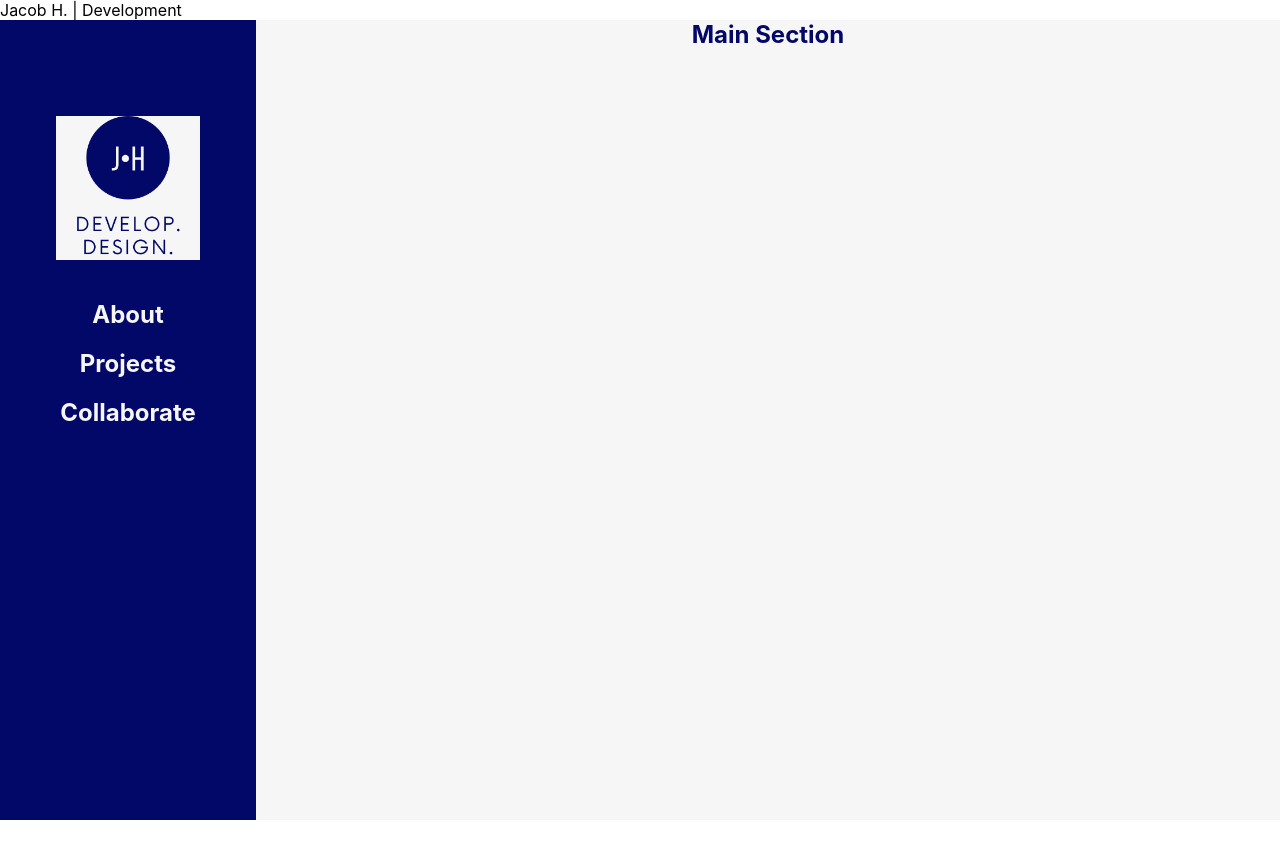
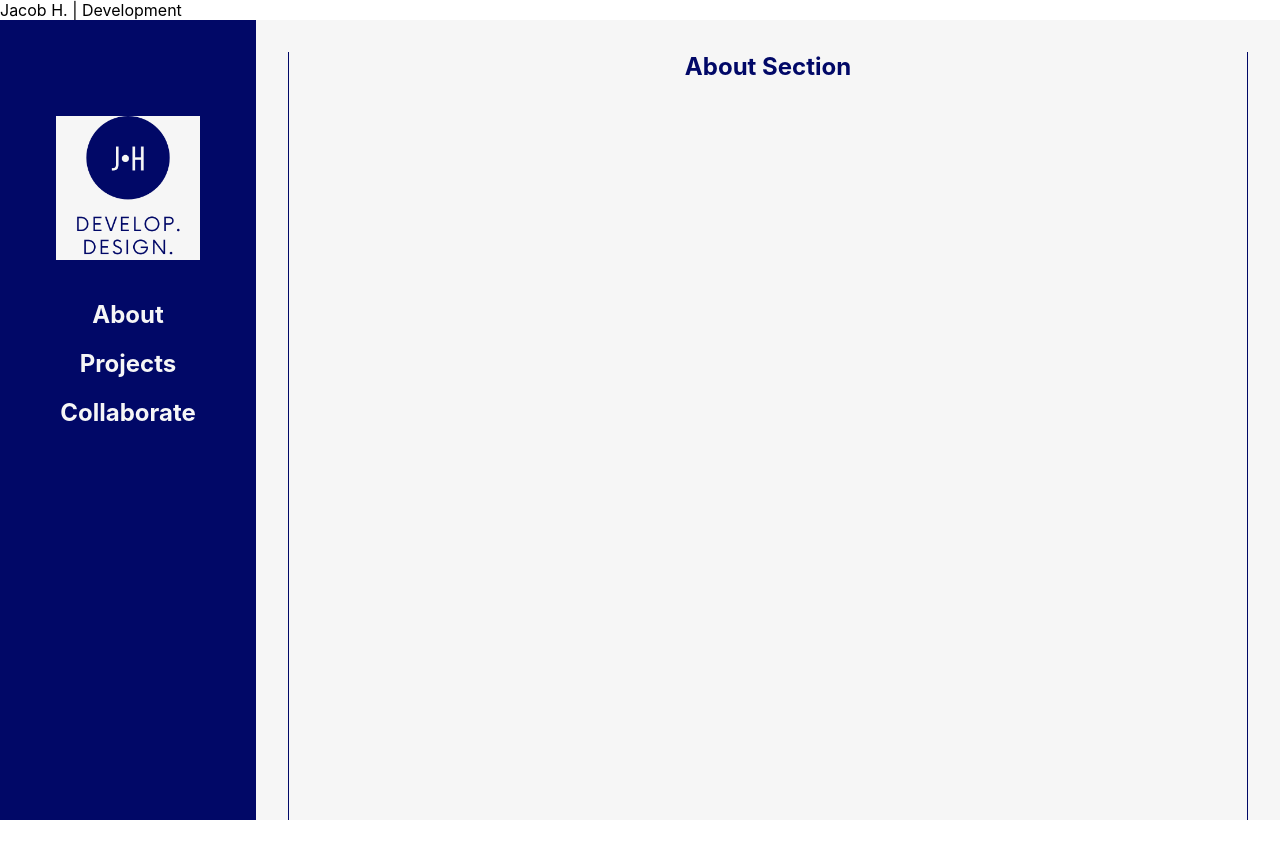
Before and after one commit to jackthelab/portfolio-frontend, a React (Create React App) app: page / in a window 1280 px wide. Shown: the top 858 px of the page. Built offline with nearby package versions, Linux system fonts and the light colour scheme.

Commit message:
Changed the main section styling

```diff
--- a/src/containers/main/main.css
+++ b/src/containers/main/main.css
@@ -2,15 +2,35 @@
     /* background-color: #010867; */
     display: inline-block;
     position: absolute;
+    z-index: -1;
     left: 20%;
     background-color: #f6f6f6;
     color: #010867;
     width: 80%;
     height: 100%;
     margin: 0px;
+    overflow: auto;
 }
 
 #main h1 {
     margin-top: 0px;
     margin-bottom: 0px;
 }
+
+#main div {
+    height: 75rem;
+    margin: 2rem;
+}
+
+#main .light-bg {
+    background-color: #f6f6f6;
+    color: #010867;
+    border-left: solid #010867 .1px;
+    border-right: solid #010867 .1px;
+}
+
+#main .dark-bg {
+    background-color: #010867;
+    color: #f6f6f6;
+    /* border: solid #f6f6f6 .25px; */
+}
--- a/src/containers/main/main.js
+++ b/src/containers/main/main.js
@@ -1,11 +1,24 @@
-import React from 'react';
 import './main.css';
 
 const Main = () => {
 
     return (
         <section id="main">
-            <h1>Main Section</h1>
+            <div id="about" className="light-bg">
+
+                <h1>About Section</h1>
+
+            </div>
+            <div id="projects" className="dark-bg">
+
+                <h1>Projects Section</h1>
+
+            </div>
+            <div id="collaborate" className="light-bg">
+
+                <h1>Collaboration Contact</h1>
+
+            </div>
         </section>
     );
 
--- a/src/containers/navbar/navbar.js
+++ b/src/containers/navbar/navbar.js
@@ -1,4 +1,3 @@
-import React from 'react';
 import './navbar.css';
 import logo from './resources/logo.png'
 
```
